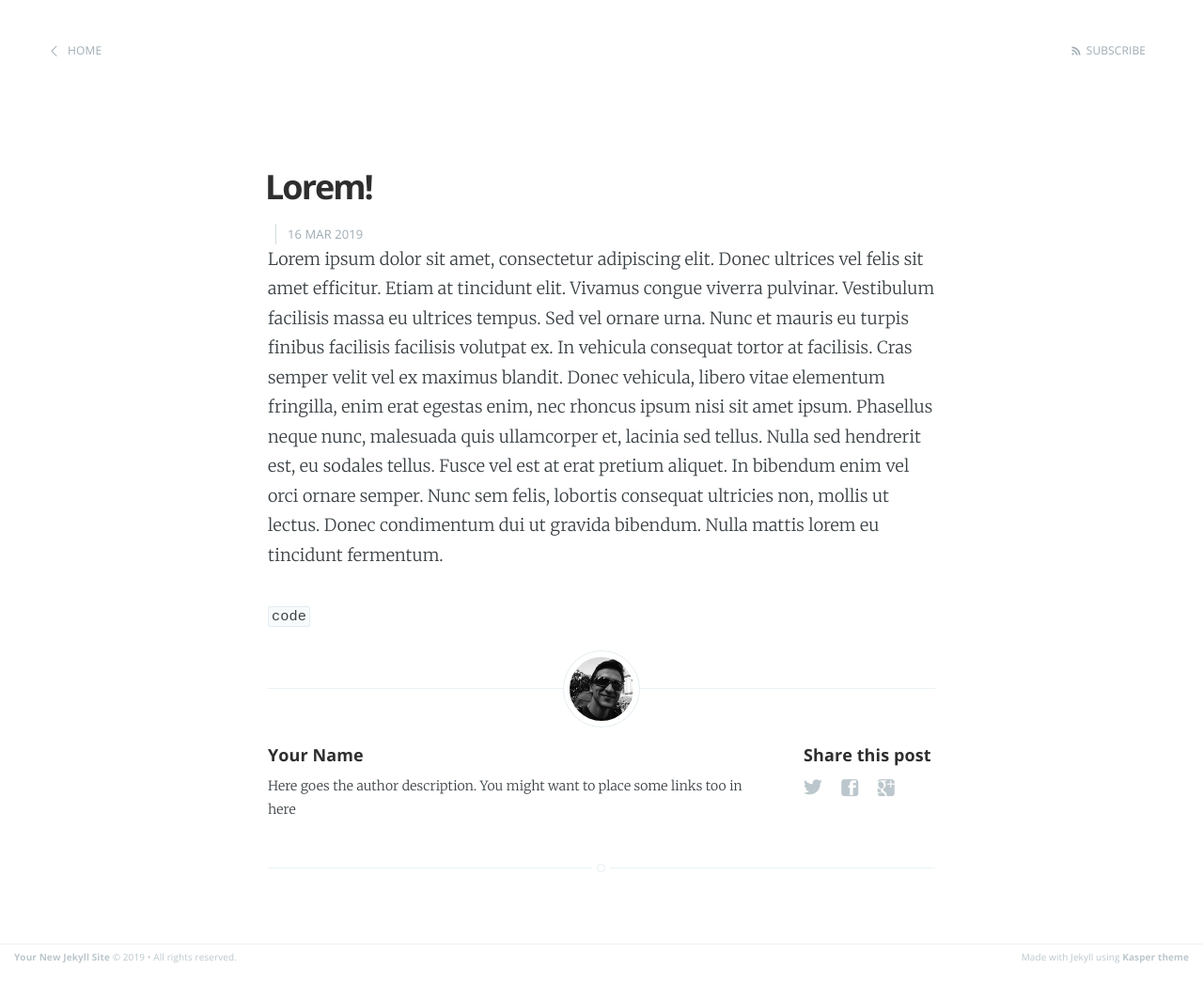
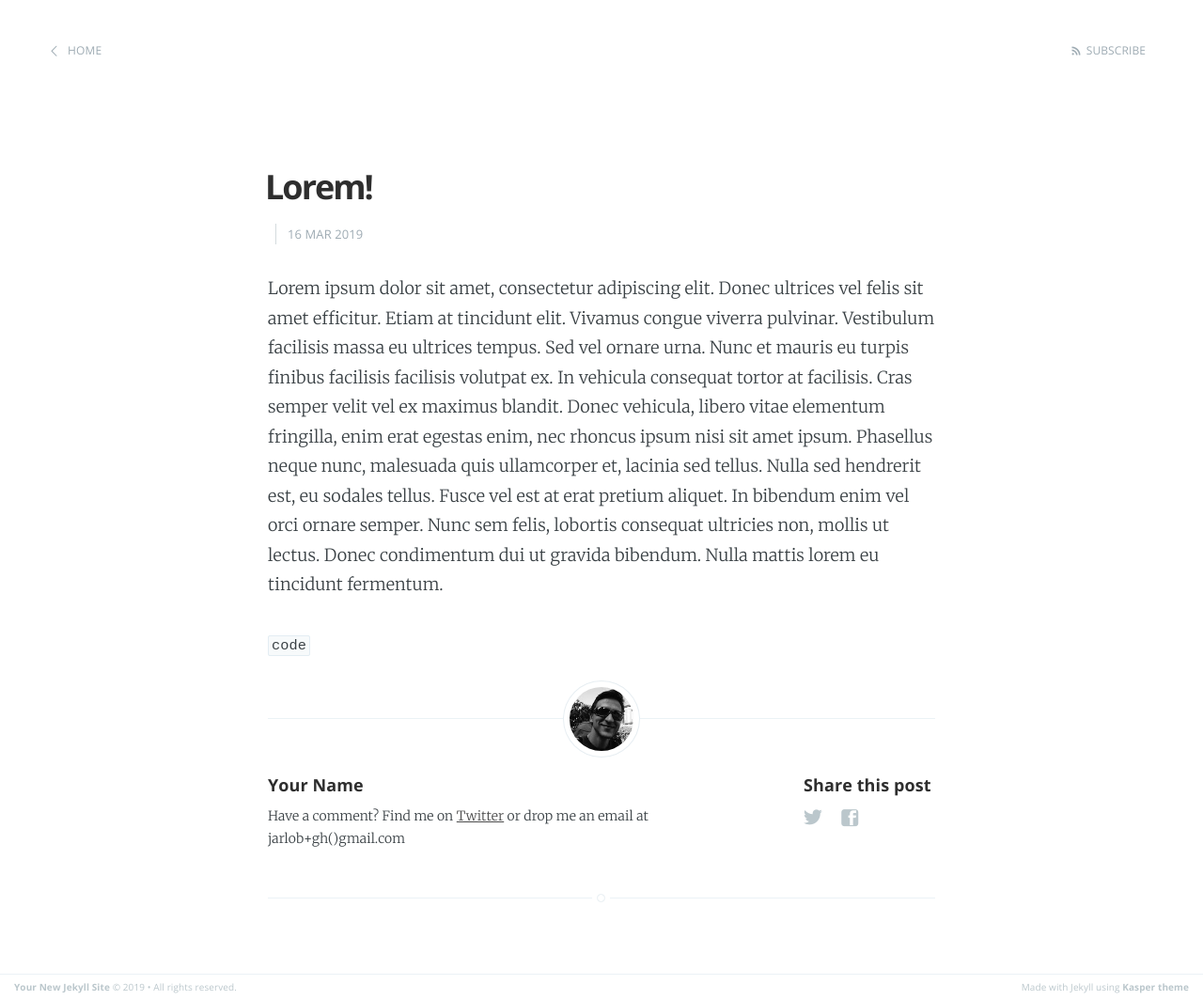
Before and after one commit to JarLob/jarlob.github.io, a Jekyll site: the page built from _posts/2019-03-16-lorer.markdown, in a window 1280 px wide. Shown: the whole page at 94% size. Built offline with Jekyll 4.4.1, drawn with Linux system fonts in a browser that asks for light colours; before the commit the page ends 1033 px from its top, so only the background shows below that.

Commit message:
Updated template

```diff
--- a/_includes/disqus.html
+++ b/_includes/disqus.html
@@ -10,5 +10,4 @@
         })();
     </script>
     <noscript>Please enable JavaScript to view the <a href="http://disqus.com/?ref_noscript">comments powered by Disqus.</a></noscript>
-    <a href="http://disqus.com" class="dsq-brlink">comments powered by <span class="logo-disqus">Disqus</span></a>
 </section>
--- a/_includes/share.html
+++ b/_includes/share.html
@@ -8,8 +8,4 @@
         onclick="window.open(this.href, 'facebook-share','width=580,height=296');return false;">
         <span class="hidden">Facebook</span>
     </a>
-    <a class="icon-google-plus" href="https://plus.google.com/share?url={{site.domain_name}}{{page.url}}"
-       onclick="window.open(this.href, 'google-plus-share', 'width=490,height=530');return false;">
-        <span class="hidden">Google+</span>
-    </a>
 </section>
--- a/_layouts/post.html
+++ b/_layouts/post.html
@@ -24,6 +24,7 @@ post_class: post-template
                     {{ page.categories | array_to_sentence_string | prepend: 'on ' }}
                 {% endif %}
             </section>
+            <br>
         </header>
 
 <!--         <header class="post-header">
@@ -72,7 +73,7 @@ post_class: post-template
                     <h4> {{ site.author }} </h4>
                     <!-- Author Bio -->
                     <p>
-                        Here goes the author description. You might want to place some links too in here
+                        Have a comment? Find me on <a href="https://twitter.com/yarlob">Twitter</a> or drop me an email at jarlob+gh()gmail.com</a>
                     </p>
                 </section>
             {% endif %}
```
